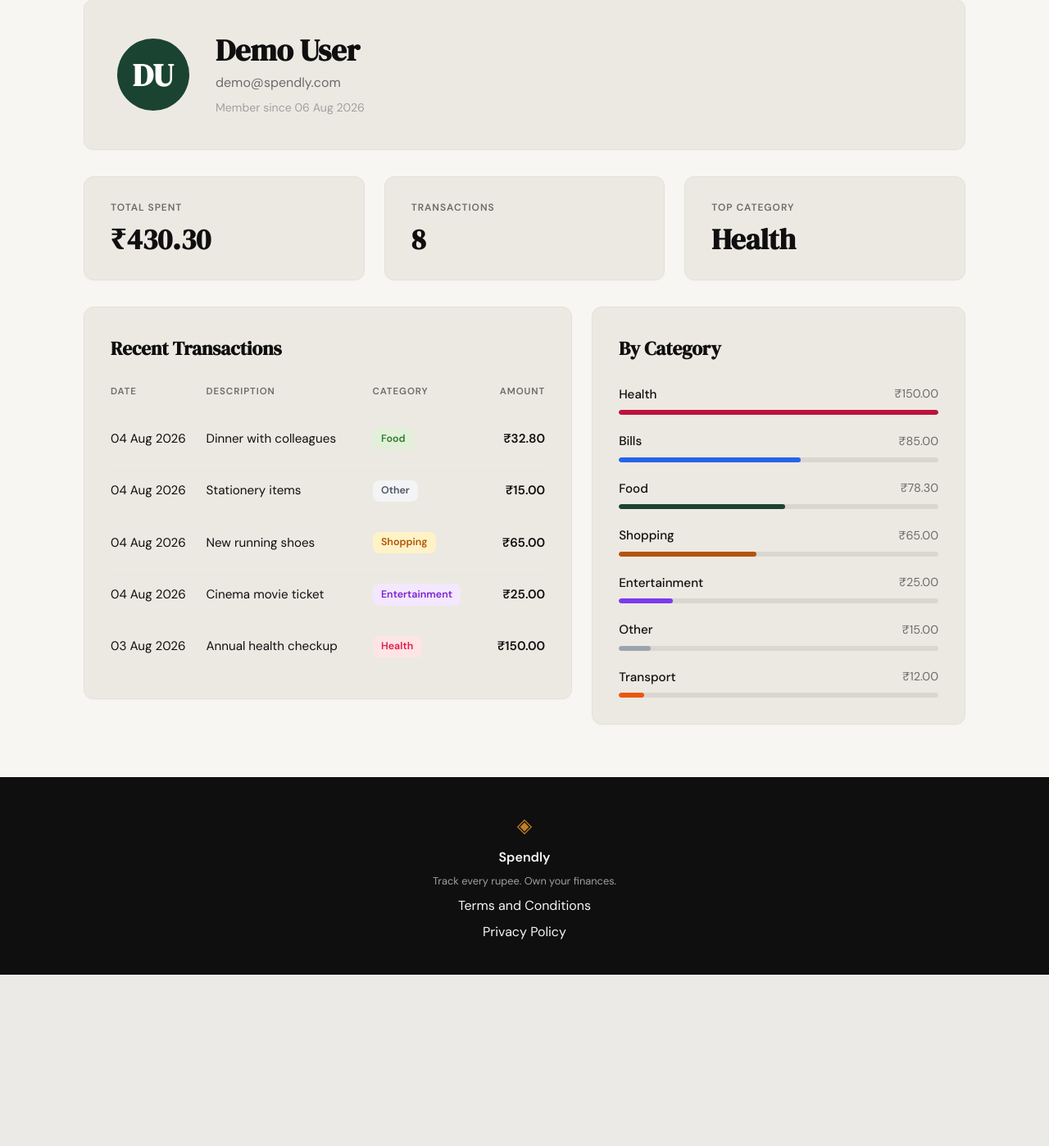
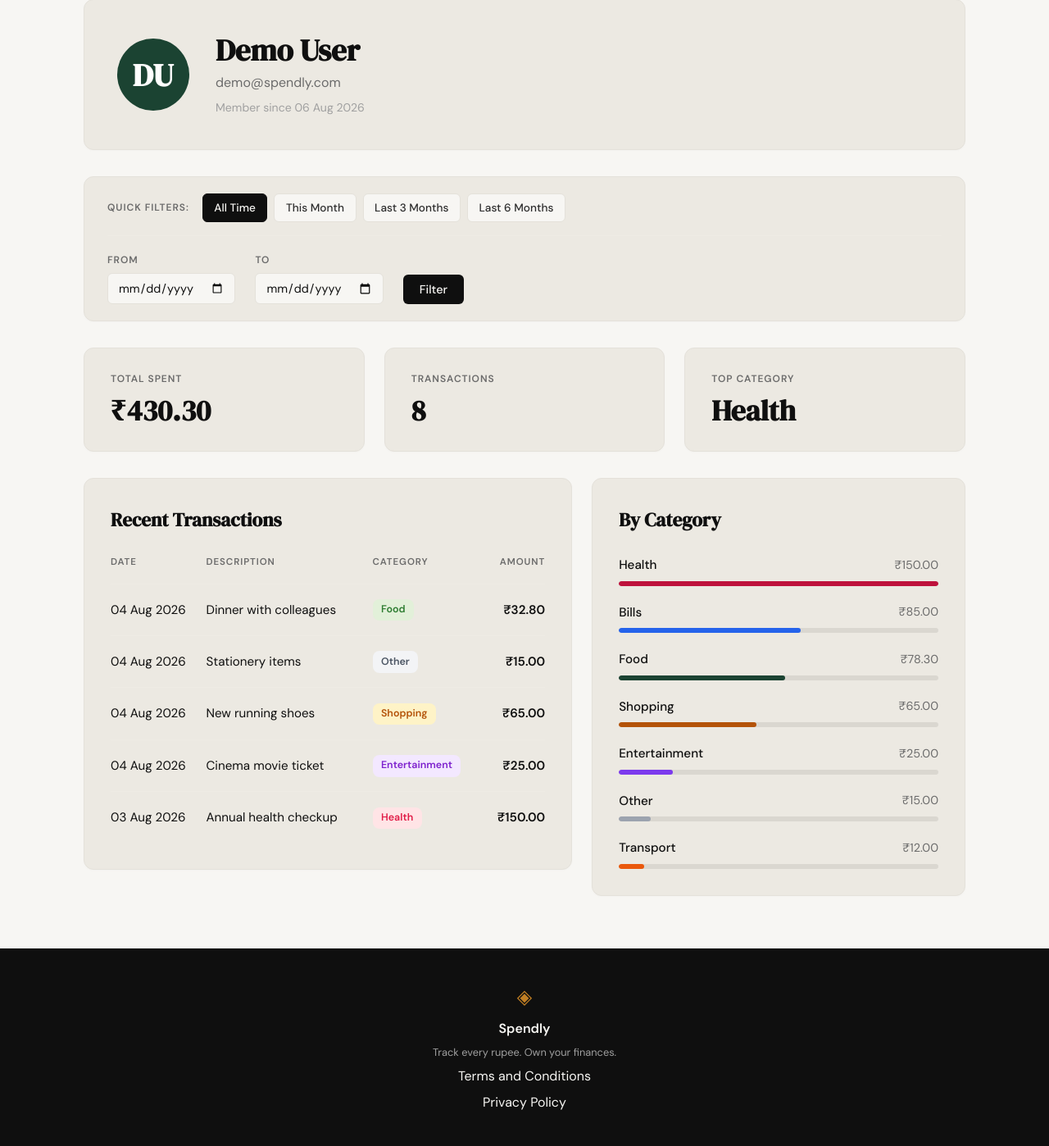
Before and after one commit to theofficialvishal/spendly, a Flask app: page /profile in a window 1280 px wide. Shown: the part 159-1557 px from the top of the page at 82% size. Before the commit the page ends 1348 px from the top, so only its background shows below. Run offline with Flask 3, Linux system fonts and the light colour scheme; the visitor is signed in with stand-in values (Sample User, id 1); data comes from the database, SQL or seed files in the repository.

Commit message:
profile: implement date filter and quick presets for profile page

```diff
--- a/app.py
+++ b/app.py
@@ -1,4 +1,4 @@
-from datetime import datetime
+from datetime import datetime, date, timedelta
 from flask import Flask, render_template, request, redirect, url_for, flash, session
 from werkzeug.security import generate_password_hash, check_password_hash
 from database.db import get_db, init_db, seed_db
@@ -18,7 +18,7 @@ def format_date_display(date_str):
     try:
         dt = datetime.strptime(date_str[:10], "%Y-%m-%d")
         return dt.strftime("%d %b %Y")
-    except Exception:
+    except (ValueError, TypeError):
         return date_str[:10]
 
 
@@ -29,6 +29,83 @@ def get_avatar_initials(name):
     if len(parts) == 1:
         return parts[0][:2].upper()
     return (parts[0][0] + parts[-1][0]).upper()
+
+
+def validate_iso_date(date_str):
+    """Validates that a string is in YYYY-MM-DD format. Returns normalized string or empty string."""
+    if not date_str:
+        return ""
+    try:
+        dt = datetime.strptime(date_str[:10], "%Y-%m-%d")
+        return dt.strftime("%Y-%m-%d")
+    except (ValueError, TypeError):
+        return ""
+
+
+def resolve_profile_date_filter(args):
+    """
+    Extracts and validates date filter parameters (preset, start_date, end_date).
+    Returns (start_date, end_date, active_preset, flash_error_message).
+    """
+    preset = (args.get("preset") or "").strip().lower()
+    start_date_str = (args.get("start_date") or "").strip()
+    end_date_str = (args.get("end_date") or "").strip()
+
+    start_date = ""
+    end_date = ""
+    error_msg = None
+
+    if preset in ("all", "all_time"):
+        start_date = ""
+        end_date = ""
+    elif preset == "this_month":
+        today = date.today()
+        start_date = today.replace(day=1).strftime("%Y-%m-%d")
+        end_date = today.strftime("%Y-%m-%d")
+    elif preset == "last_3_months":
+        today = date.today()
+        start_date = (today - timedelta(days=90)).strftime("%Y-%m-%d")
+        end_date = today.strftime("%Y-%m-%d")
+    elif preset == "last_6_months":
+        today = date.today()
+        start_date = (today - timedelta(days=180)).strftime("%Y-%m-%d")
+        end_date = today.strftime("%Y-%m-%d")
+    else:
+        start_date = validate_iso_date(start_date_str)
+        end_date = validate_iso_date(end_date_str)
+        if (start_date_str and not start_date) or (end_date_str and not end_date):
+            error_msg = "Invalid date format provided."
+
+    if start_date and end_date and start_date > end_date:
+        error_msg = "Start date cannot be after end date."
+        start_date = ""
+        end_date = ""
+        preset = ""
+
+    active_preset = preset if preset in ("this_month", "last_3_months", "last_6_months") else ""
+    if not start_date and not end_date:
+        active_preset = "all_time"
+
+    return start_date, end_date, active_preset, error_msg
+
+
+def build_date_where_clause(user_id, start_date, end_date):
+    """Builds a SQL WHERE clause and parameters list for expense date filtering."""
+    date_conditions = []
+    query_params = [user_id]
+
+    if start_date:
+        date_conditions.append("date >= ?")
+        query_params.append(start_date)
+    if end_date:
+        date_conditions.append("date <= ?")
+        query_params.append(end_date)
+
+    where_clause = "WHERE user_id = ?"
+    if date_conditions:
+        where_clause += " AND " + " AND ".join(date_conditions)
+
+    return where_clause, tuple(query_params)
 
 
 # ------------------------------------------------------------------ #
@@ -138,97 +215,100 @@ def profile():
         return redirect(url_for("login"))
 
     user_id = session["user_id"]
+    start_date, end_date, active_preset, error_msg = resolve_profile_date_filter(request.args)
+    if error_msg:
+        flash(error_msg, "error")
+
+    where_clause, query_params = build_date_where_clause(user_id, start_date, end_date)
+
     conn = get_db()
     cursor = conn.cursor()
+    try:
+        # 1. Fetch User Identity
+        cursor.execute("SELECT name, email, created_at FROM users WHERE id = ?;", (user_id,))
+        user_row = cursor.fetchone()
+        if not user_row:
+            session.clear()
+            flash("User not found. Please log in again.", "error")
+            return redirect(url_for("login"))
 
-    # 1. Fetch User Identity
-    cursor.execute(
-        "SELECT name, email, created_at FROM users WHERE id = ?;",
-        (user_id,)
-    )
-    user_row = cursor.fetchone()
-    if not user_row:
+        user_info = {
+            "name": user_row["name"],
+            "email": user_row["email"],
+            "created_at": user_row["created_at"],
+            "initials": get_avatar_initials(user_row["name"]),
+            "joined_date": format_date_display(user_row["created_at"])
+        }
+
+        # 2. Fetch Aggregated Metrics (Total Spent, Total Transactions)
+        cursor.execute(
+            f"SELECT COALESCE(SUM(amount), 0) AS total_spent, COUNT(*) AS total_tx FROM expenses {where_clause};",
+            query_params
+        )
+        metrics_row = cursor.fetchone()
+        total_spent = float(metrics_row["total_spent"]) if metrics_row else 0.0
+        total_transactions = metrics_row["total_tx"] if metrics_row else 0
+
+        # 3. Fetch Recent Transactions
+        cursor.execute(
+            f"SELECT id, amount, category, date, description FROM expenses {where_clause} ORDER BY date DESC, id DESC LIMIT 5;",
+            query_params
+        )
+        tx_rows = cursor.fetchall()
+        recent_transactions = [
+            {
+                "id": row["id"],
+                "amount": float(row["amount"]),
+                "category": row["category"],
+                "category_slug": row["category"].lower(),
+                "date": format_date_display(row["date"]),
+                "description": row["description"] or ""
+            }
+            for row in tx_rows
+        ]
+
+        # 4. Fetch Category Breakdown
+        cursor.execute(
+            f"SELECT category, SUM(amount) AS cat_sum FROM expenses {where_clause} GROUP BY category ORDER BY cat_sum DESC;",
+            query_params
+        )
+        cat_rows = cursor.fetchall()
+        category_breakdown = []
+        max_cat_total = float(cat_rows[0]["cat_sum"]) if cat_rows else 1.0
+        if max_cat_total <= 0:
+            max_cat_total = 1.0
+
+        for row in cat_rows:
+            cat_sum = float(row["cat_sum"])
+            pct = min(100, max(5, round((cat_sum / max_cat_total) * 100)))
+            category_breakdown.append({
+                "category": row["category"],
+                "category_slug": row["category"].lower(),
+                "amount": cat_sum,
+                "percentage": pct
+            })
+
+        # Top category derived directly from breakdown (eliminates redundant query)
+        top_category = category_breakdown[0]["category"] if category_breakdown else "N/A"
+
+        stats = {
+            "total_spent": total_spent,
+            "total_transactions": total_transactions,
+            "top_category": top_category
+        }
+
+    finally:
         conn.close()
-        session.clear()
-        flash("User not found. Please log in again.", "error")
-        return redirect(url_for("login"))
-
-    user_info = {
-        "name": user_row["name"],
-        "email": user_row["email"],
-        "created_at": user_row["created_at"],
-        "initials": get_avatar_initials(user_row["name"]),
-        "joined_date": format_date_display(user_row["created_at"])
-    }
-
-    # 2. Fetch Aggregated Metrics
-    cursor.execute(
-        "SELECT COALESCE(SUM(amount), 0) AS total_spent, COUNT(*) AS total_tx FROM expenses WHERE user_id = ?;",
-        (user_id,)
-    )
-    metrics_row = cursor.fetchone()
-    total_spent = float(metrics_row["total_spent"]) if metrics_row else 0.0
-    total_transactions = metrics_row["total_tx"] if metrics_row else 0
-
-    cursor.execute(
-        "SELECT category, SUM(amount) AS cat_sum FROM expenses WHERE user_id = ? GROUP BY category ORDER BY cat_sum DESC LIMIT 1;",
-        (user_id,)
-    )
-    top_cat_row = cursor.fetchone()
-    top_category = top_cat_row["category"] if top_cat_row else "N/A"
-
-    stats = {
-        "total_spent": total_spent,
-        "total_transactions": total_transactions,
-        "top_category": top_category
-    }
-
-    # 3. Fetch Recent Transactions
-    cursor.execute(
-        "SELECT id, amount, category, date, description FROM expenses WHERE user_id = ? ORDER BY date DESC, id DESC LIMIT 5;",
-        (user_id,)
-    )
-    tx_rows = cursor.fetchall()
-    recent_transactions = []
-    for row in tx_rows:
-        recent_transactions.append({
-            "id": row["id"],
-            "amount": float(row["amount"]),
-            "category": row["category"],
-            "category_slug": row["category"].lower(),
-            "date": format_date_display(row["date"]),
-            "description": row["description"] or ""
-        })
-
-    # 4. Fetch Category Breakdown
-    cursor.execute(
-        "SELECT category, SUM(amount) AS cat_sum FROM expenses WHERE user_id = ? GROUP BY category ORDER BY cat_sum DESC;",
-        (user_id,)
-    )
-    cat_rows = cursor.fetchall()
-    category_breakdown = []
-    max_cat_total = float(cat_rows[0]["cat_sum"]) if cat_rows else 1.0
-    if max_cat_total <= 0:
-        max_cat_total = 1.0
-
-    for row in cat_rows:
-        cat_sum = float(row["cat_sum"])
-        pct = min(100, max(5, round((cat_sum / max_cat_total) * 100)))
-        category_breakdown.append({
-            "category": row["category"],
-            "category_slug": row["category"].lower(),
-            "amount": cat_sum,
-            "percentage": pct
-        })
-
-    conn.close()
 
     return render_template(
         "profile.html",
         user=user_info,
         stats=stats,
         recent_transactions=recent_transactions,
-        category_breakdown=category_breakdown
+        category_breakdown=category_breakdown,
+        start_date=start_date,
+        end_date=end_date,
+        active_preset=active_preset
     )
 
 
--- a/static/css/style.css
+++ b/static/css/style.css
@@ -16,8 +16,11 @@
     --accent-2-light: #fdf3e3;
     --danger: #c0392b;
     --danger-light: #fdecea;
+    --danger-accent: #be123c;
     --border: #e4e1da;
     --border-soft: #eeebe4;
+    --card-bg: #ece9e2;
+    --avatar-bg: #1b4332;
 
     --font-display: 'DM Serif Display', Georgia, serif;
     --font-body: 'DM Sans', system-ui, sans-serif;
@@ -665,7 +668,7 @@ a { color: inherit; text-decoration: none; }
 }
 
 .profile-hero-card {
-    background: #ece9e2;
+    background: var(--card-bg);
     border: 1px solid var(--border);
     border-radius: var(--radius-md);
     padding: 2.5rem;
@@ -680,7 +683,7 @@ a { color: inherit; text-decoration: none; }
     width: 88px;
     height: 88px;
     border-radius: 50%;
-    background: #1b4332;
+    background: var(--avatar-bg);
     color: #ffffff;
     display: flex;
     align-items: center;
@@ -725,7 +728,7 @@ a { color: inherit; text-decoration: none; }
 }
 
 .stat-card {
-    background: #ece9e2;
+    background: var(--card-bg);
     border: 1px solid var(--border);
     border-radius: var(--radius-md);
     padding: 1.75rem 2rem;
@@ -760,7 +763,7 @@ a { color: inherit; text-decoration: none; }
 }
 
 .dashboard-card {
-    background: #ece9e2;
+    background: var(--card-bg);
     border: 1px solid var(--border);
     border-radius: var(--radius-md);
     padding: 2rem;
@@ -895,9 +898,9 @@ a { color: inherit; text-decoration: none; }
 
 .cat-bar-shopping { background: #b45309; }
 .cat-bar-other { background: #9ca3af; }
-.cat-bar-food { background: #1b4332; }
+.cat-bar-food { background: var(--avatar-bg); }
 .cat-bar-bills { background: #2563eb; }
-.cat-bar-health { background: #be123c; }
+.cat-bar-health { background: var(--danger-accent); }
 .cat-bar-transport { background: #ea580c; }
 .cat-bar-entertainment { background: #7c3aed; }
 
@@ -905,6 +908,137 @@ a { color: inherit; text-decoration: none; }
     color: var(--ink-muted);
     font-size: 0.95rem;
     padding: 1rem 0;
+}
+
+/* Date Filter Card */
+.filter-card {
+    background: var(--card-bg);
+    border: 1px solid var(--border);
+    border-radius: var(--radius-md);
+    padding: 1.25rem 1.75rem;
+    margin-bottom: 2rem;
+    box-shadow: 0 1px 3px rgba(0,0,0,0.02);
+}
+
+.filter-presets {
+    display: flex;
+    align-items: center;
+    gap: 1rem;
+    margin-bottom: 1.25rem;
+    padding-bottom: 1rem;
+    border-bottom: 1px solid var(--border-soft);
+    flex-wrap: wrap;
+}
+
+.preset-label {
+    font-size: 0.75rem;
+    font-weight: 600;
+    text-transform: uppercase;
+    letter-spacing: 0.08em;
+    color: var(--ink-muted);
+}
+
+.preset-buttons {
+    display: flex;
+    align-items: center;
+    gap: 0.5rem;
+    flex-wrap: wrap;
+}
+
+.btn-preset {
+    padding: 0.35rem 0.85rem;
+    border: 1px solid var(--border);
+    border-radius: var(--radius-sm);
+    background: var(--paper);
+    color: var(--ink-soft);
+    font-size: 0.85rem;
+    font-weight: 500;
+    text-decoration: none;
+    transition: all 0.2s;
+}
+
+.btn-preset:hover {
+    border-color: var(--ink);
+    color: var(--ink);
+}
+
+.btn-preset.active {
+    background: var(--ink);
+    color: var(--paper);
+    border-color: var(--ink);
+}
+
+.date-filter-form {
+    display: flex;
+    align-items: flex-end;
+    gap: 1.5rem;
+    flex-wrap: wrap;
+}
+
+.filter-group {
+    display: flex;
+    flex-direction: column;
+    gap: 0.35rem;
+}
+
+.filter-label {
+    font-size: 0.75rem;
+    font-weight: 600;
+    text-transform: uppercase;
+    letter-spacing: 0.08em;
+    color: var(--ink-muted);
+}
+
+.filter-input {
+    padding: 0.5rem 0.75rem;
+    border: 1px solid var(--border);
+    border-radius: var(--radius-sm);
+    font-family: var(--font-body);
+    font-size: 0.9rem;
+    color: var(--ink);
+    background: var(--paper);
+    outline: none;
+    transition: border-color 0.2s;
+}
+
+.filter-input:focus {
+    border-color: var(--accent);
+}
+
+.filter-actions {
+    display: flex;
+    align-items: center;
+    gap: 0.75rem;
+}
+
+.btn-filter {
+    padding: 0.55rem 1.25rem;
+    background: var(--ink);
+    color: var(--paper);
+    border: none;
+    border-radius: var(--radius-sm);
+    font-family: var(--font-body);
+    font-size: 0.9rem;
+    font-weight: 500;
+    cursor: pointer;
+    transition: background 0.2s;
+}
+
+.btn-filter:hover {
+    background: var(--accent);
+}
+
+.btn-clear {
+    font-size: 0.88rem;
+    color: var(--ink-muted);
+    text-decoration: none;
+    font-weight: 500;
+    transition: color 0.2s;
+}
+
+.btn-clear:hover {
+    color: var(--danger-accent);
+    text-decoration: underline;
 }
 
 @media (max-width: 900px) {
--- a/templates/profile.html
+++ b/templates/profile.html
@@ -19,6 +19,36 @@
             <p class="hero-user-email">{{ user.email }}</p>
             <p class="hero-user-joined">Member since {{ user.joined_date }}</p>
         </div>
+    </div>
+
+    <!-- Date Filter Card -->
+    <div class="filter-card">
+        <div class="filter-presets">
+            <span class="preset-label">Quick Filters:</span>
+            <div class="preset-buttons">
+                <a href="{{ url_for('profile', preset='all_time') }}" role="button" aria-pressed="{{ 'true' if active_preset == 'all_time' else 'false' }}" class="btn-preset {% if active_preset == 'all_time' %}active{% endif %}">All Time</a>
+                <a href="{{ url_for('profile', preset='this_month') }}" role="button" aria-pressed="{{ 'true' if active_preset == 'this_month' else 'false' }}" class="btn-preset {% if active_preset == 'this_month' %}active{% endif %}">This Month</a>
+                <a href="{{ url_for('profile', preset='last_3_months') }}" role="button" aria-pressed="{{ 'true' if active_preset == 'last_3_months' else 'false' }}" class="btn-preset {% if active_preset == 'last_3_months' %}active{% endif %}">Last 3 Months</a>
+                <a href="{{ url_for('profile', preset='last_6_months') }}" role="button" aria-pressed="{{ 'true' if active_preset == 'last_6_months' else 'false' }}" class="btn-preset {% if active_preset == 'last_6_months' %}active{% endif %}">Last 6 Months</a>
+            </div>
+        </div>
+
+        <form method="GET" action="{{ url_for('profile') }}" class="date-filter-form">
+            <div class="filter-group">
+                <label for="start_date" class="filter-label">From</label>
+                <input type="date" id="start_date" name="start_date" value="{{ start_date }}" class="filter-input">
+            </div>
+            <div class="filter-group">
+                <label for="end_date" class="filter-label">To</label>
+                <input type="date" id="end_date" name="end_date" value="{{ end_date }}" class="filter-input">
+            </div>
+            <div class="filter-actions">
+                <button type="submit" class="btn-filter">Filter</button>
+                {% if start_date or end_date %}
+                <a href="{{ url_for('profile') }}" class="btn-clear">Clear Filter</a>
+                {% endif %}
+            </div>
+        </form>
     </div>
 
     <!-- 3 Summary Stat Cards -->
```
Also changed, not shown: tests/test_profile.py (+220 -5 lines), .agents/specs/06-date-filter-profile-page.md (added).
